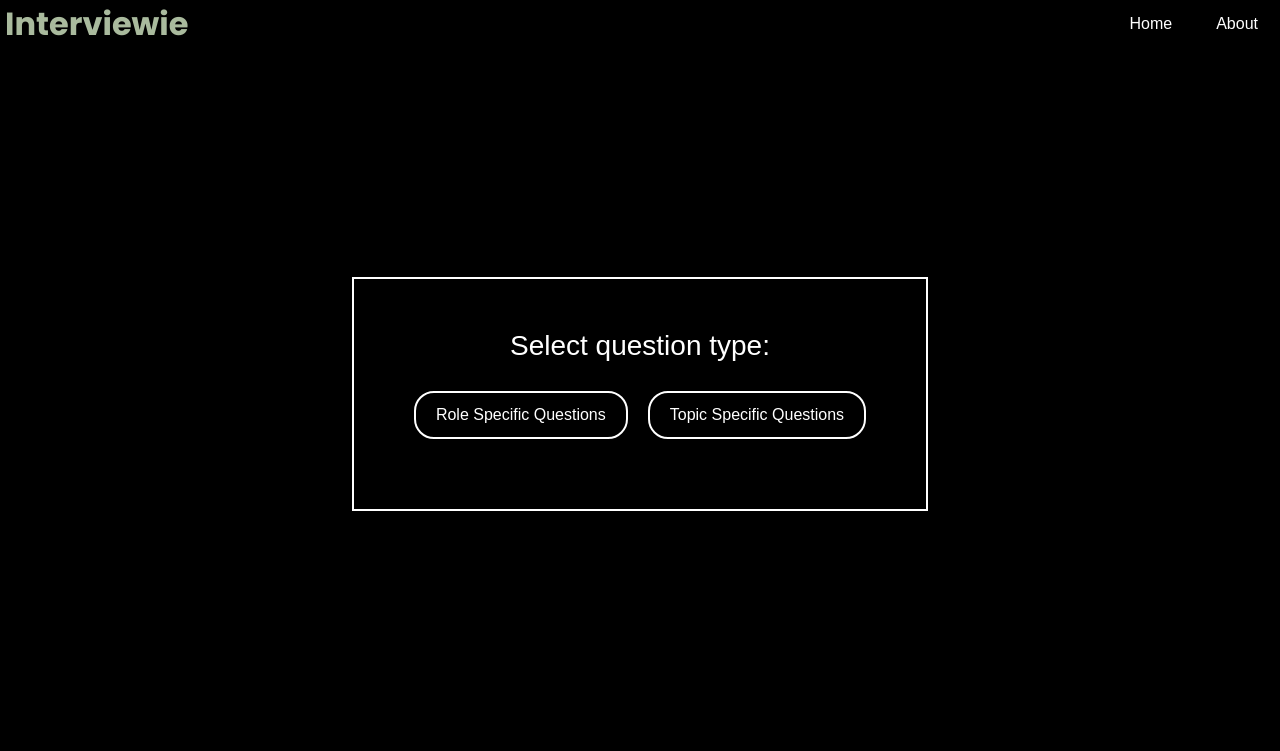
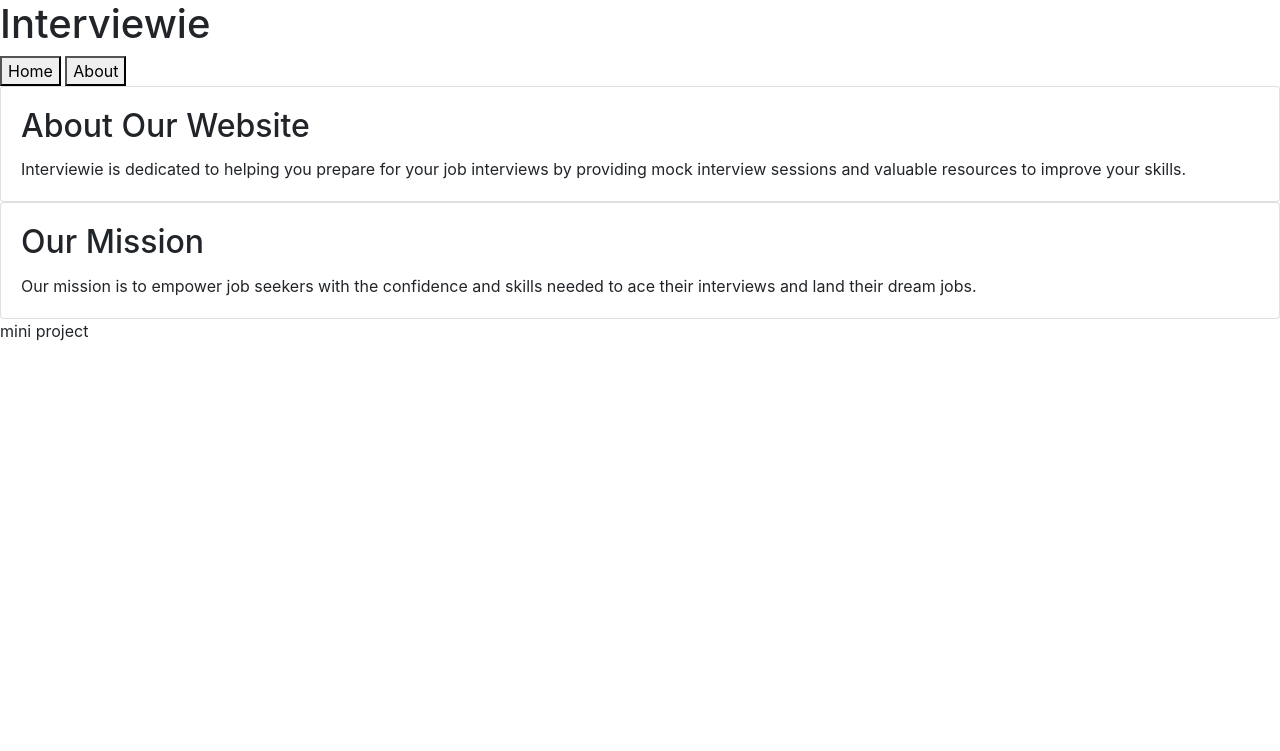
Before and after one commit to VShalini01/Mock-Interviews-Website, a Flask app: template mini_project2/templates/about.html in a window 1280 px wide. Shown: the top 751 px of the page. Run offline with Flask 3, Linux system fonts and the light colour scheme; the template is opened without the code that fills it, so the values that code supplies are empty; some libraries are stand-ins or nearby versions; some web fonts are replaced.

Commit message:
Update about.html

```diff
--- a/mini_project2/templates/about.html
+++ b/mini_project2/templates/about.html
@@ -7,24 +7,29 @@
     <link href="https://fonts.googleapis.com/css2?family=Inter:wght@400;700&family=Lora&family=Poppins:wght@700&display=swap" rel="stylesheet">
     <link href="https://fonts.googleapis.com/css2?family=Graphik:wght@400;500;700&display=swap" rel="stylesheet">
     <link href="https://stackpath.bootstrapcdn.com/bootstrap/4.5.2/css/bootstrap.min.css" rel="stylesheet">
-    <link rel="stylesheet" href="{{ url_for('static', filename='css/index.css') }}">
+    <link rel="stylesheet" href="{{ url_for('static', filename='css/about.css') }}">
 </head>
 <body>
     <div class="header">
         <div class="header-content">
             <h1 class="site-title">Interviewie</h1>
-            <div class="button-group">
-                <button class="about-btn" onclick="location.href='/index'">Home</button>
-                <button class="about-btn" onclick="location.href='/about'">About</button>
-            </div>
+            <button class="about-btn" onclick="location.href='/index'">Home</button>
+            <button class="about-btn" onclick="location.href='/about'">About</button>
         </div>
     </div>
 
-    <div class="content-container">
-        <h3>Select question type:</h3>
-        <div class="button-container">
-            <button class="select-btn" onclick="location.href='/rolemain'">Role Specific Questions</button>
-            <button class="select-btn" onclick="location.href='/topicmain'">Topic Specific Questions</button>
+    <div class="about-info">
+        <div class="card">
+            <div class="card-body">
+                <h2 class="card-title">About Our Website</h2>
+                <p class="card-text">Interviewie is dedicated to helping you prepare for your job interviews by providing mock interview sessions and valuable resources to improve your skills.</p>
+            </div>
+        </div>
+        <div class="card">
+            <div class="card-body">
+                <h2 class="card-title">Our Mission</h2>
+                <p class="card-text">Our mission is to empower job seekers with the confidence and skills needed to ace their interviews and land their dream jobs.</p>
+            </div>
         </div>
     </div>
 
```
